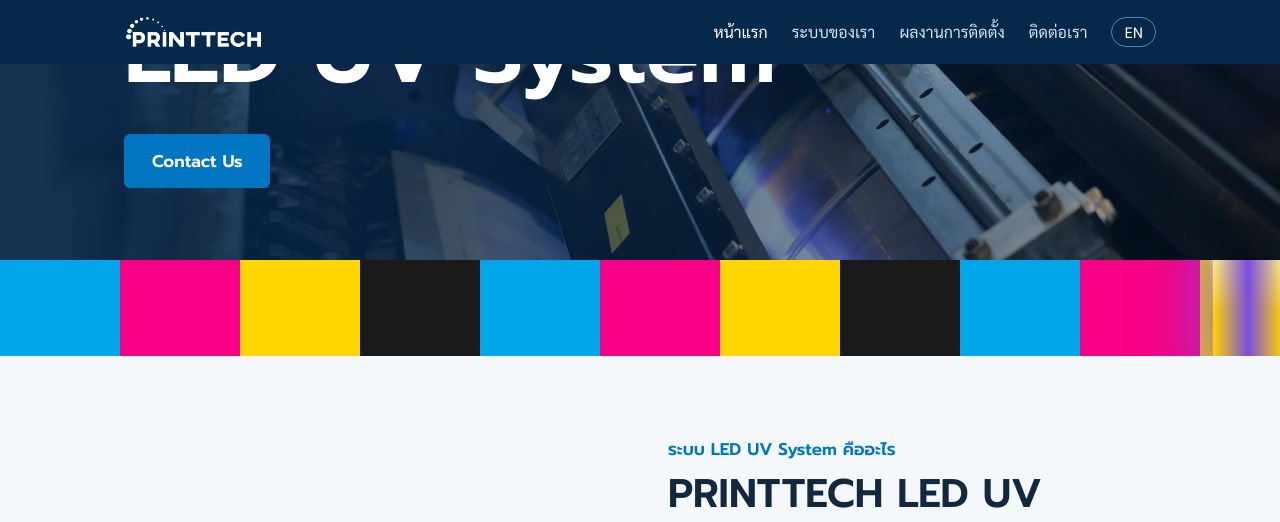
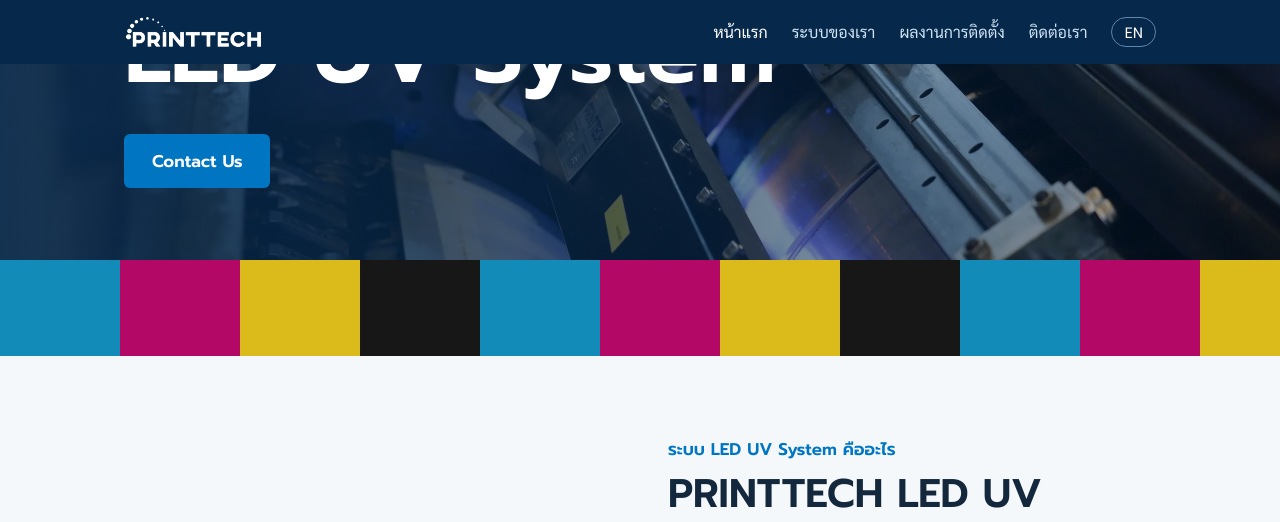
Before and after one commit to Pixxacha/printtech, a Jekyll site: the page built from index.html, in a window 1280 px wide and 1400 px high, scrolled down 206 px. Shown: the top 522 px of the window. Built offline with Jekyll 4.4.1, drawn with Linux system fonts in a browser that asks for light colours; grey boxes are pictures that could not be loaded.

Commit message:
Home hero: clearer wet ink with rippling shine and a solid purple LED bar
- wet ink is glossy and rippling, cured ink turns matte as the lamp passes
- LED lamp is a 16px purple bar with a tight glow (no wide smear)
- lamp and wet edge share one timing, with a short pause once fully cured

Co-Authored-By: Claude Opus 5.5 <noreply@anthropic.com>
Claude-Session: https://claude.ai/code/session_018mHWvCNywPt7RATPDoniXJ

```diff
--- a/assets/style.css
+++ b/assets/style.css
@@ -53,13 +53,26 @@ footer{background:var(--ink);color:#9CC0DF;padding:28px 0;font-size:15px}
 @media (max-width:820px){.hero{background:linear-gradient(rgba(6,40,74,.8),rgba(6,40,74,.8)),url("../images/printtech_product.webp") 70% center/cover no-repeat var(--ink)}}
 .hero p.tag{color:#9CC8EC;font-size:20px}
 .hero h1{font-size:clamp(44px,8vw,88px);margin:12px 0 28px}
-.cure{position:relative;height:96px;margin-top:72px;overflow:hidden;background:#0B3A66}
-.cure::before{content:"";position:absolute;inset:0;background:repeating-linear-gradient(90deg,#00A3E0 0 120px,#E6007E 120px 240px,#FFD500 240px 360px,#1A1A1A 360px 480px);filter:saturate(1.1)}
-.cure .wet{position:absolute;inset:0;background:linear-gradient(180deg,rgba(255,255,255,.55),rgba(255,255,255,0) 55%);animation:dry 6s linear infinite}
-.cure .beam{position:absolute;top:0;bottom:0;width:70px;left:-70px;background:linear-gradient(90deg,transparent,var(--uv) 50%,transparent);box-shadow:0 0 50px 24px rgba(122,77,224,.55);animation:sweep 6s linear infinite}
-@keyframes sweep{to{left:100%}}
-@keyframes dry{0%,8%{clip-path:inset(0 0 0 0)}100%{clip-path:inset(0 0 0 100%)}}
+.cure{position:relative;height:96px;margin-top:72px;overflow:hidden;background:#0B3A66;
+  --stripes:repeating-linear-gradient(90deg,#00A3E0 0 120px,#E6007E 120px 240px,#FFD500 240px 360px,#1A1A1A 360px 480px)}
+/* cured ink (left of the lamp): matte and crisp */
+.cure::before{content:"";position:absolute;inset:0;background:var(--stripes);filter:saturate(.85) brightness(.88)}
+/* wet ink (right of the lamp): glossy and a little soft */
+.cure .wet{position:absolute;inset:0;overflow:hidden;
+  background:linear-gradient(180deg,rgba(255,255,255,.6) 0,rgba(255,255,255,.18) 28%,rgba(255,255,255,0) 50%,rgba(255,255,255,.1) 100%),var(--stripes);
+  filter:saturate(1.25) brightness(1.08) blur(.4px);animation:dry 7s linear infinite}
+/* rippling shine; the #ripple filter is an inline SVG next to .cure in index.html */
+.cure .wet::after{content:"";position:absolute;inset:0;
+  background:linear-gradient(180deg,rgba(255,255,255,.5) 0,rgba(255,255,255,.05) 30%,rgba(255,255,255,0) 55%,rgba(255,255,255,.3) 75%,rgba(255,255,255,0) 90%);filter:url(#ripple)}
+/* LED lamp: solid purple bar with a soft, even glow */
+.cure .beam{position:absolute;top:0;bottom:0;left:0;width:16px;margin-left:-8px;
+  background:linear-gradient(90deg,#5B2FC4,var(--uv) 30%,#B79CFF 50%,var(--uv) 70%,#5B2FC4);
+  box-shadow:0 0 10px 3px rgba(122,77,224,.85),0 0 26px 8px rgba(122,77,224,.45);animation:sweep 7s linear infinite}
+/* lamp and wet edge share one timing so the edge always sits under the light; then a short pause fully cured */
+@keyframes sweep{0%{left:0;opacity:1}80%{left:100%;opacity:1}80.1%,99.9%{left:100%;opacity:0}100%{left:0;opacity:0}}
+@keyframes dry{0%{clip-path:inset(0 0 0 0);opacity:1}80%,92%{clip-path:inset(0 0 0 100%);opacity:1}92.1%{clip-path:inset(0 0 0 0);opacity:0}100%{clip-path:inset(0 0 0 0);opacity:1}}
 @media (prefers-reduced-motion:reduce){.cure .beam,.cure .wet{animation:none}.cure .wet{display:none}}
+.ripple-defs{position:absolute;width:0;height:0}
 
 /* home: intro, facts, configs, specs, logos */
 .intro{display:grid;grid-template-columns:1fr 1fr;gap:56px;align-items:center}
--- a/index.html
+++ b/index.html
@@ -13,6 +13,14 @@ alt_url: /en/
       <a class="btn" href="contact-us.html">Contact Us</a>
     </div>
     <div class="cure" aria-hidden="true"><div class="wet"></div><div class="beam"></div></div>
+    <svg class="ripple-defs" aria-hidden="true" focusable="false">
+      <filter id="ripple" x="0" y="0" width="100%" height="100%">
+        <feTurbulence type="fractalNoise" baseFrequency="0.012 0.06" numOctaves="2" seed="3">
+          <animate attributeName="baseFrequency" dur="6s" values="0.012 0.06;0.016 0.08;0.012 0.06" repeatCount="indefinite"/>
+        </feTurbulence>
+        <feDisplacementMap in="SourceGraphic" scale="14"/>
+      </filter>
+    </svg>
   </div>
 
   <section id="about">
```
Also changed, not shown: en/index.html (+8 -0 lines).
